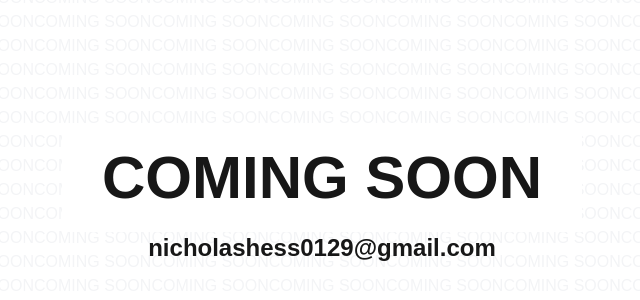
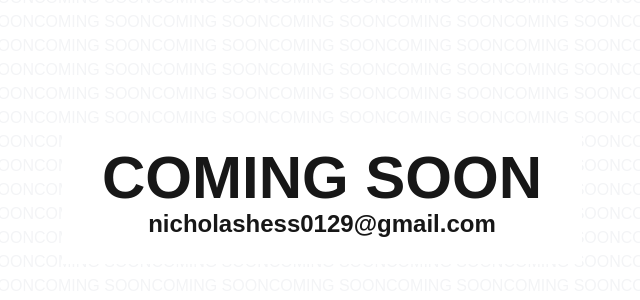
Before and after one commit to hessnt30/port, a Next.js app: page / in a window 1280 px wide. Shown: the part 206-506 px from the top of the page, without its empty margins (318-958 px from the left). Built offline with nearby package versions, Linux system fonts and the light colour scheme.

Commit message:
Refactor heading div for 'COMING SOON' section

```diff
--- a/app/page.tsx
+++ b/app/page.tsx
@@ -10,8 +10,8 @@
           ))}
         </div>
 
-        <div className="z-10 relative font-bold">
-          <h1 className="text-4xl md:text-6xl px-10 py-6 bg-background">COMING SOON</h1>
+        <div className="z-10 relative font-bold px-10 py-6 bg-background">
+          <h1 className="text-4xl md:text-6xl">COMING SOON</h1>
           <p className="text-center md:text-2xl">nicholashess0129@gmail.com</p>
         </div>
       </main>
```
